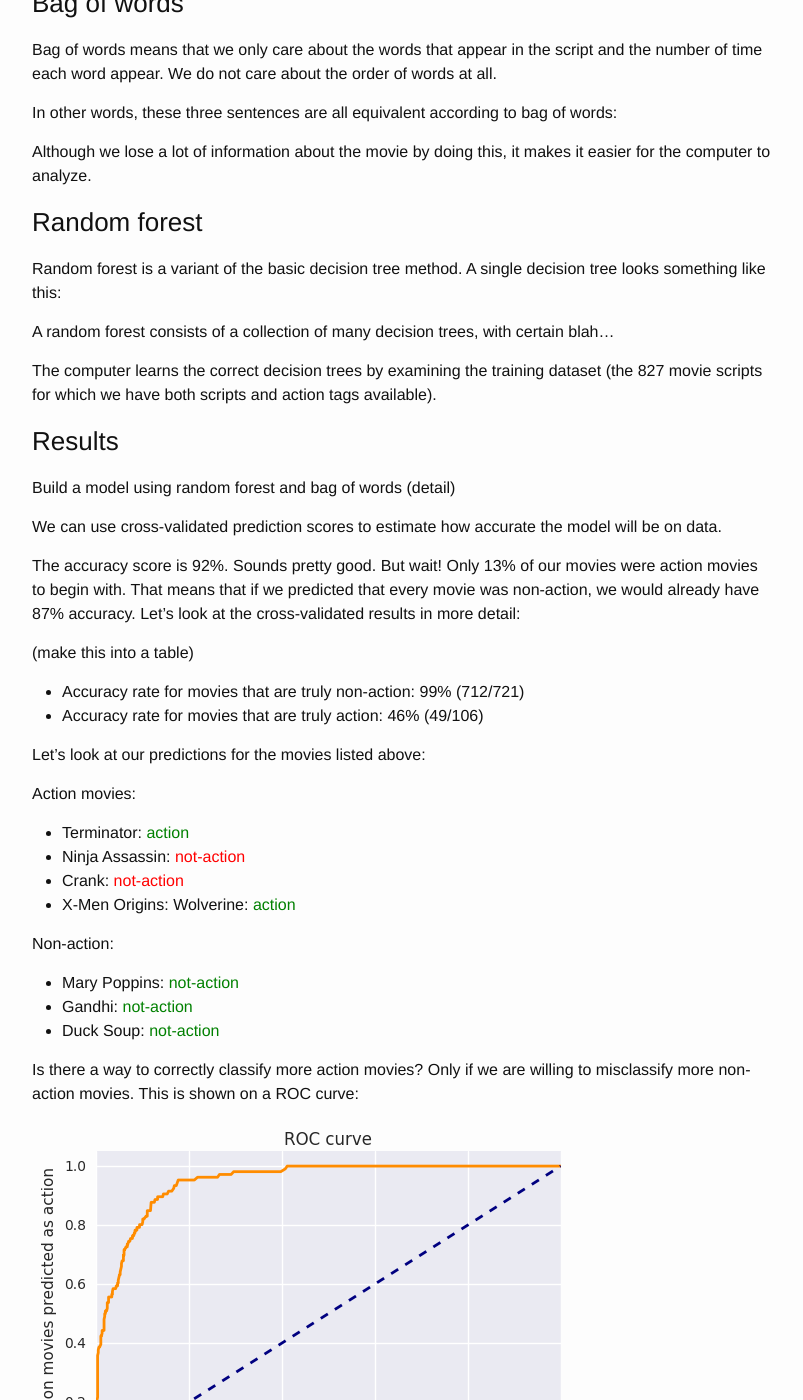
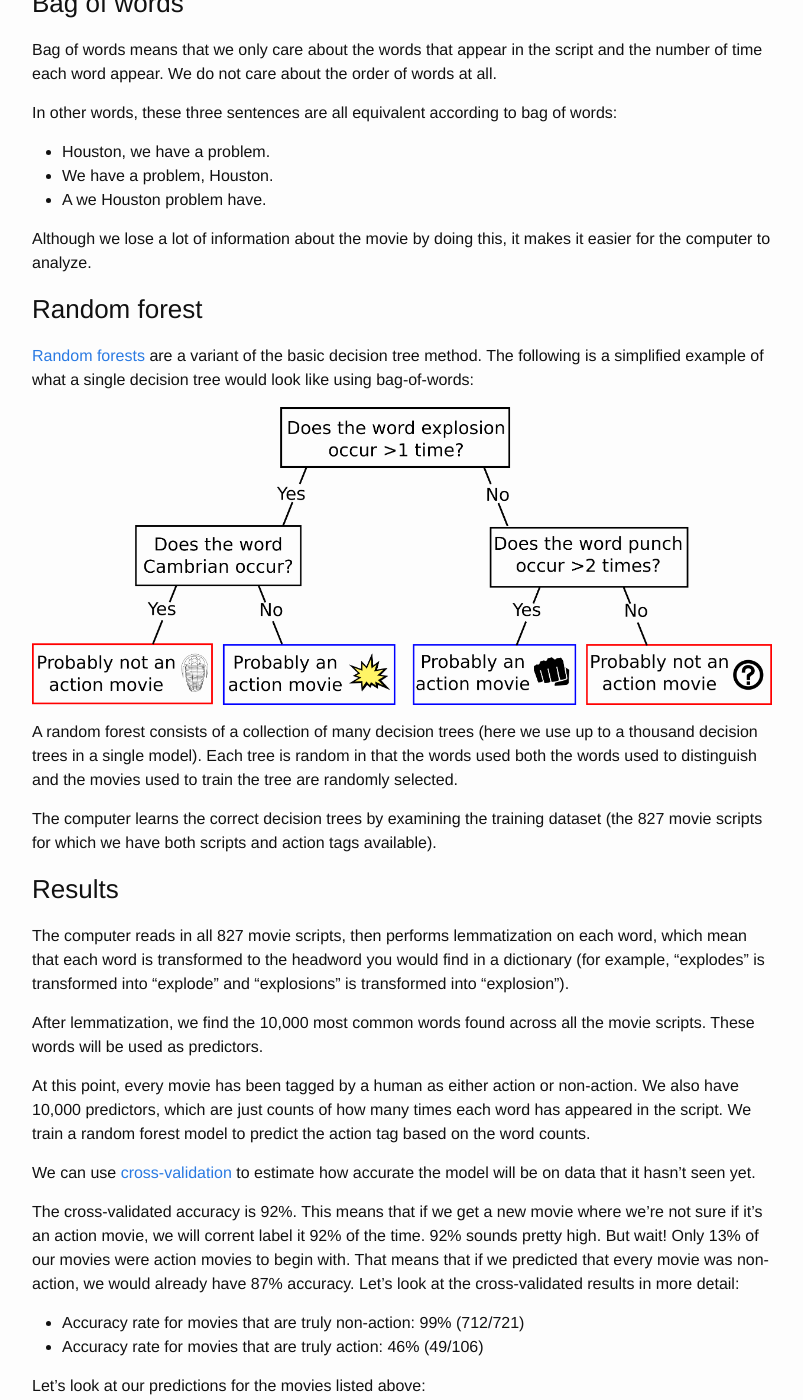
Before and after one commit to wlevine/wlevine.github.io, a Jekyll site: the page built from _posts/2016-11-11-movie-scripts.markdown, in a window 1280 px wide and 1400 px high, scrolled down 1122 px. Shown: the whole window, without its empty margins (238-1041 px from the left). Built offline with Jekyll 4.4.1, drawn with Linux system fonts in a browser that asks for light colours; Markdown is read by kramdown in place of the engine named in the settings; some of the changed text lies outside the part shown.

Commit message:
Some more work and add decision tree graphic

```diff
--- a/_posts/2016-11-11-movie-scripts.markdown
+++ b/_posts/2016-11-11-movie-scripts.markdown
@@ -31,7 +31,7 @@ There also 721 non-action movies, including:
 
 For each of these 827 movies, we want to build a model that uses the script to correctly predict if they are action movies.
 The exciting part is that then we can apply the same model to new movies that we don't know anything about to figure
-out if they should be called action movies
+out if they should be called action movies.
 
 ### Bag of words
 
@@ -40,31 +40,49 @@ We do not care about the order of words at all.
 
 In other words, these three sentences are all equivalent according to bag of words:
 
+* Houston, we have a problem.
+* We have a problem, Houston.
+* A we Houston problem have.
 
 
 Although we lose a lot of information about the movie by doing this, it makes it easier for the computer to analyze.
 
 ### Random forest
 
-Random forest is a variant of the basic decision tree method. A single decision tree looks something like this:
 
+[Random forests](https://en.wikipedia.org/wiki/Random_forest) are a variant of the basic decision tree method.
+The following is a simplified example of what a single decision tree would look like using bag-of-words:
 
-A random forest consists of a collection of many decision trees, with certain blah...
+<img src="{{ root_url }}/source/images/decision_tree.png" />
+
+A random forest consists of a collection of many decision trees (here we use up to a thousand decision trees in a single model).
+Each tree is random in that the words used both the words used to distinguish and the movies used to train the tree are
+randomly selected.
 
 The computer learns the correct decision trees by examining the training dataset (the 827 movie scripts for which we have
 both scripts and action tags available).
 
 ### Results
 
-Build a model using random forest and bag of words (detail)
+The computer reads in all 827 movie scripts, then performs lemmatization on each word, which mean that each word is
+transformed to the headword you would find in a dictionary (for example, "explodes" is transformed into "explode"
+and "explosions" is transformed into "explosion").
 
-We can use cross-validated prediction scores to estimate how accurate the model will be on data.
+After lemmatization, we find the 10,000 most common words found across all the movie scripts. These words will be used
+as predictors.
 
-The accuracy score is 92%. Sounds pretty good. But wait! Only 13% of our movies were action movies to begin with.
+At this point, every movie has been tagged by a human as either action or non-action. We also have 10,000 predictors, which
+are just counts of how many times each word has appeared in the script. We train a random forest model to predict the
+action tag based on the word counts.
+
+We can use [cross-validation](https://en.wikipedia.org/wiki/Cross-validation_(statistics)) to estimate how accurate the model will be on data that it hasn't seen yet.
+
+The cross-validated accuracy is 92%.
+This means that if we get a new movie where we're not sure if it's an action movie,
+we will corrent label it 92% of the time.
+92% sounds pretty high. But wait! Only 13% of our movies were action movies to begin with.
 That means that if we predicted that every movie was non-action, we would already have 87% accuracy.
 Let's look at the cross-validated results in more detail:
-
-(make this into a table)
 
 * Accuracy rate for movies that are truly non-action: 99% (712/721)
 * Accuracy rate for movies that are truly action: 46% (49/106)
@@ -128,13 +146,22 @@ What words are most important for determining if a movie is an action movie or n
 
 ### What about comedy?
 
-Only 8% comedy of total movies.
+The bag-of-words model is not perfect at predicting action movies, but it does recognize salient features (words
+having to do with violence and fast motion) that help identify action movies. It turns out that it is not
+equally good at predicting comedies, which make up 8% of our dataset.
 
-Confusion matrix:
-array([[757,   4],
-       [ 48,  18]])
+<img src="{{ root_url }}/source/images/roc_curve_comedy.png" />
+
+If we want to correctly predict 80% of comedies, we will have end up mispredicting about 40% of non-comedies.
+Why is this so bad? Computers aren't good at telling jokes. These are the words most predictive of comedy:
 
 <img src="{{ root_url }}/source/images/wordcloud_comedy.png" />
+
+Not very funny, huh? I guess the jokes are hidden in the order of the words, which bag-of-words explicitly ignores,
+rather than in the words themselves. Also, perhaps the genre of comedy is broader than action. The words that identify
+a romantic comedy might be different than the words that identify a dark comedy.
+
+So it turns out that bag-of-words is better at identifying certain aspects of movies than others.
 
 <!--
 1. guy (0.116)
@@ -159,11 +186,19 @@ array([[757,   4],
 1. psychotic (0.022)
 -->
 
-<img src="{{ root_url }}/source/images/roc_curve_comedy.png" />
 
 ## Part 2: Predict rating for many users based on scripts
 
 ### Collaborative filtering
+
+If we're in the business of recommending movie, why not go all out and make personalized predictions for the whole
+world, predicting how much each person will like every movie ever made. One technique for doing this is collaborative filtering.
+
+Collaborative filtering uses
+
+Cold-start problem.
+
+The MovieLens dataset.
 
 ### The factors
 The most important factors come first:
@@ -348,6 +383,7 @@ The factors may be interesting on their own, but can we associate them with the
 
 
 Words:
+
 <!--
 [('spell', 0.00096135956133532811),
  ('marry', 0.00074032471136620118),
```
Also changed, not shown: other parts of _posts/2016-11-11-movie-scripts.markdown (+2 -2 lines), source/images/decision_tree.png (added).
